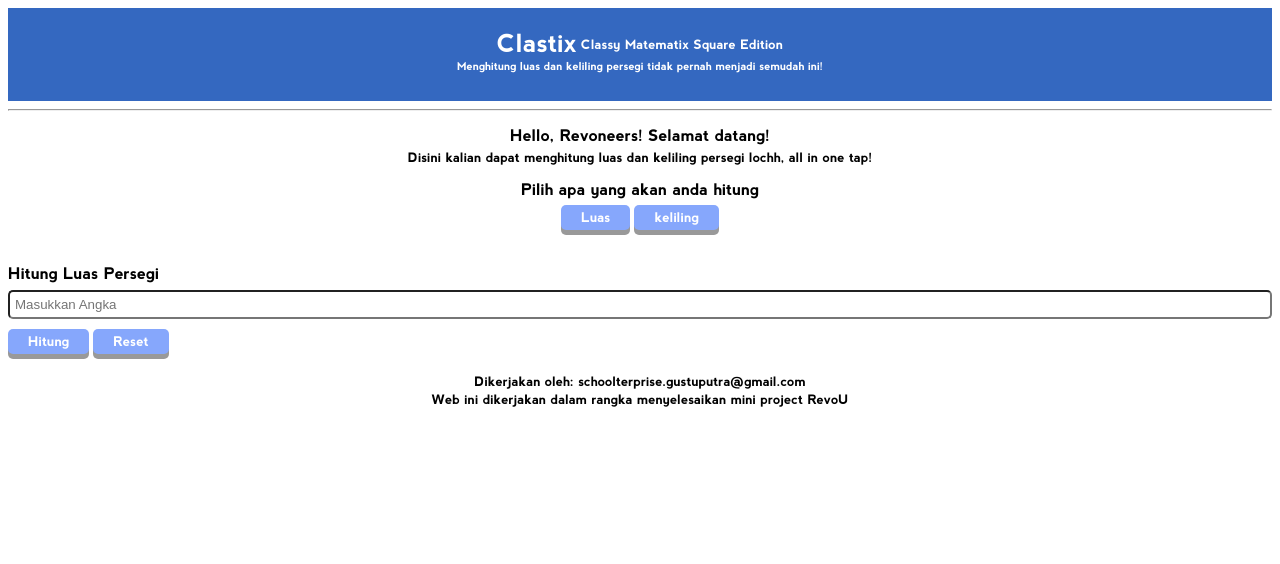
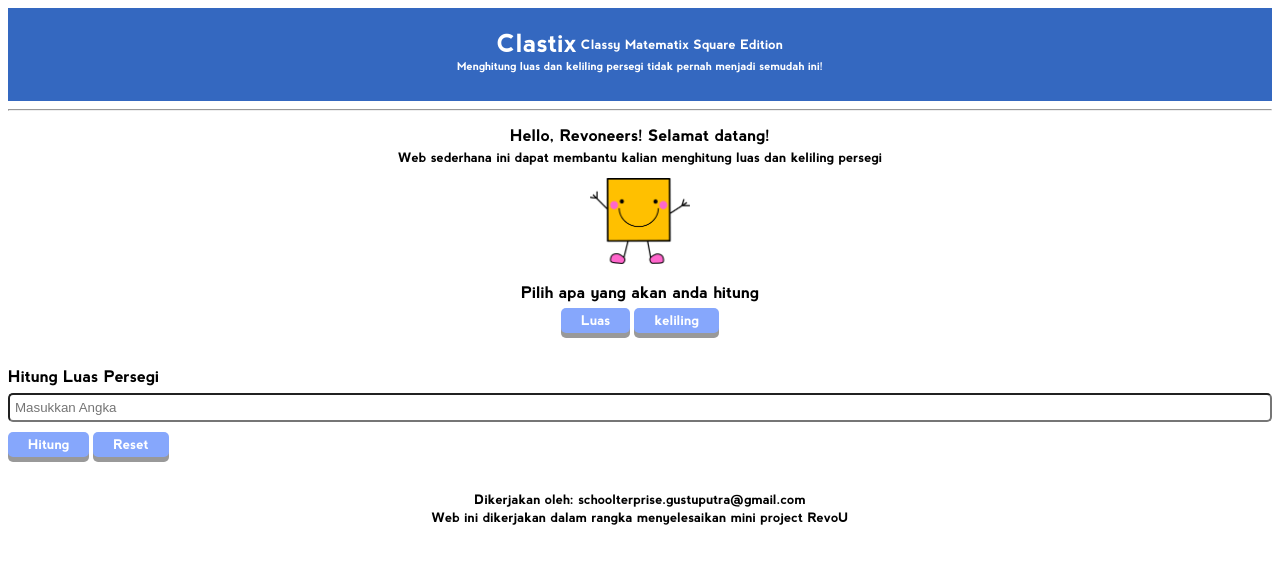
Before and after one commit to revou-fundamental-course/8-jan-24-AltiusTuumAffectus, a plain HTML site: page index.html in a window 1280 px wide. Drawn offline with Linux system fonts and the light colour scheme.

Commit message:
Nambah icon + benerin sedikit banyak dari classes, jadi id aja biar spesifik

```diff
--- a/css/style.css
+++ b/css/style.css
@@ -17,9 +17,15 @@ table {
     font-family: nevis;
     font-size: 13px;
 }
+#welcome {
+    text-align: center;
+}
 #slogantxt {
     font-size: 11px;
     margin-top: -1px;
+}
+#iconpng {
+    width: 100px;
 }
 .youchoosebut {
     text-align: center;
@@ -36,7 +42,7 @@ h4,h1,p{
 }
 .credittextnah {
     font-size: small;
-    margin-top: 20px;
+    margin-top: 35px;
 }
 #ahhfuc2 {
     margin-top: -10px;
--- a/index.html
+++ b/index.html
@@ -20,11 +20,11 @@
     <p id="slogantxt">Menghitung luas dan keliling persegi tidak pernah menjadi semudah ini!</p>
     <br>
 </header>
-
     <hr>
-<section class="welcome">
+<section id="welcome">
     <p id="welcometxt">Hello, Revoneers! Selamat datang!</p>
-    <p id="welcometxt2">Disini kalian dapat menghitung luas dan keliling persegi lochh, all in one tap!</p>
+    <p id="welcometxt2">Web sederhana ini dapat membantu kalian menghitung luas dan keliling persegi</p>
+    <img id="iconpng" src="./assets/sqrlogo.png" alt="This is a logo that should never sleep, just like my daydream" >
 </section>
 <section id="guide">
     <p id="Guideaahtext">Pilih apa yang akan anda hitung</p>
```
Also changed, not shown: assets/sqrlogo.png (added).
